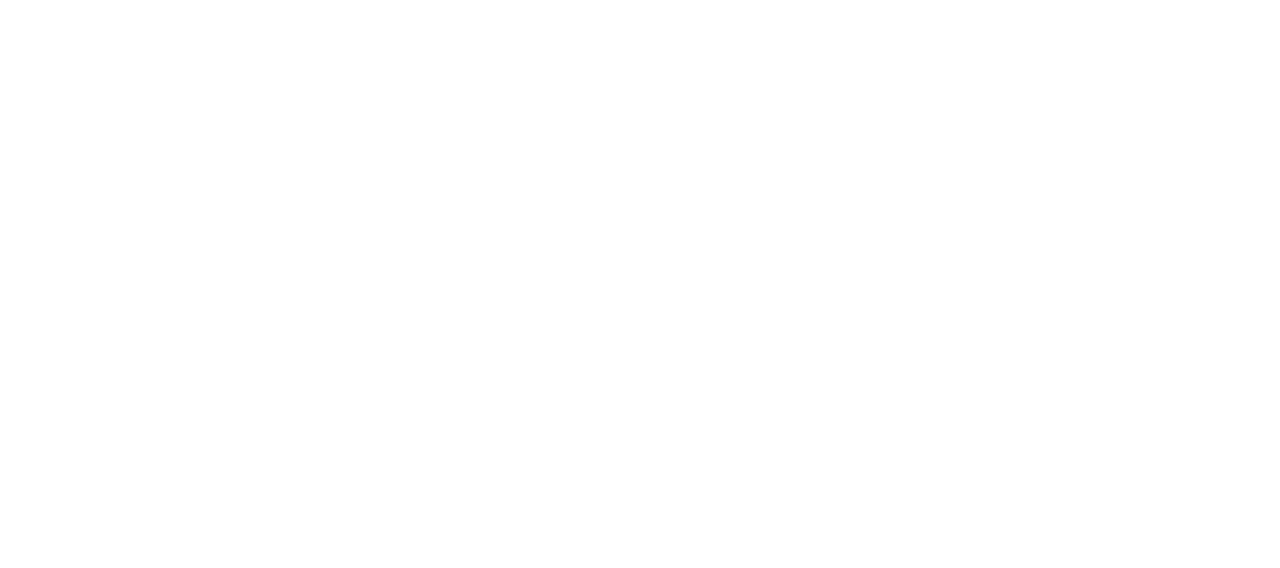
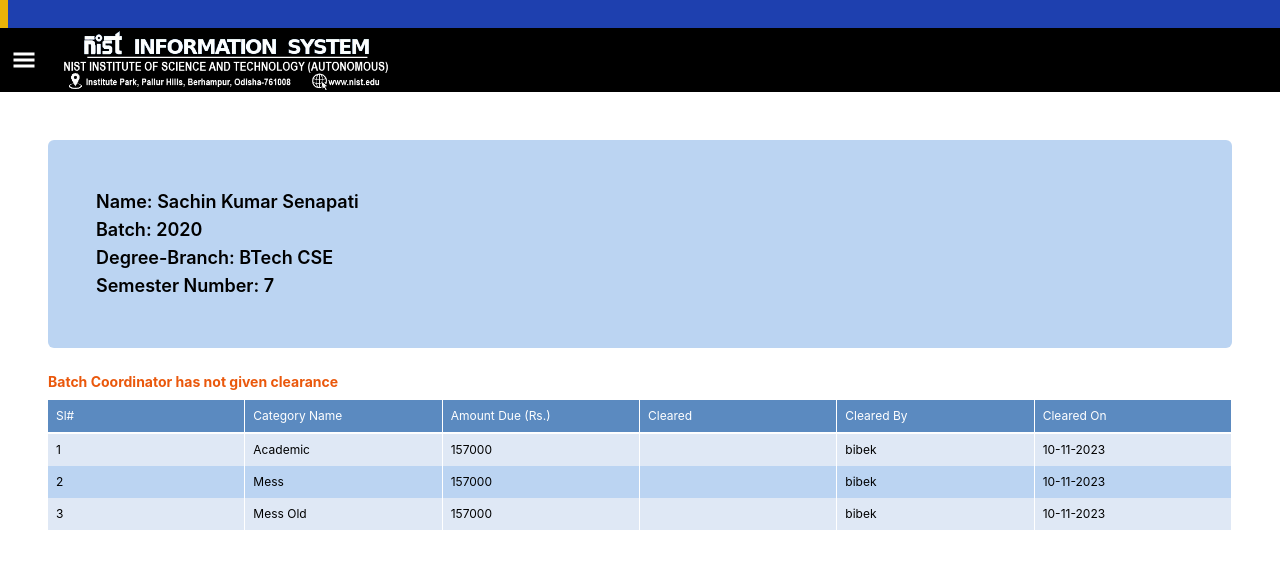
Before and after one commit to sachinsenapati/nis, a React (Create React App) app: page /desk/view-clearnance in a window 1280 px wide. Before the commit this address had no page. Shown: the top 568 px of the page. Built offline with nearby package versions, Linux system fonts and the light colour scheme.

Commit message:
viewClearance designed

```diff
--- a/src/App.js
+++ b/src/App.js
@@ -5,6 +5,7 @@
 import ViewInternalMark from "./pages/ViewInternalMark";
 import Welcome from "./pages/Welcome";
 import ViewDues from "./pages/ViewDues";
+import ViewClearance from "./pages/ViewClearance";
 
 function App() {
   return (
@@ -14,6 +15,7 @@
         <Route path="/desk/view-attendance" element={<ViewAttendence />} />
         <Route path="/desk/view-marks" element={<ViewInternalMark />} />
         <Route path="/desk/view-dues" element={<ViewDues />} />
+        <Route path="/desk/view-clearnance" element={<ViewClearance />} />
       </Routes>
     </BrowserRouter>
   );
--- /dev/null
+++ b/src/components/ClearanceCard.js
@@ -0,0 +1,30 @@
+import React from 'react'
+
+const ClearanceCard = ({col,details}) => {
+  return (
+    <div>
+      <div className="th-bg border-b-2 border-white text-white grid grid-cols-6 gap-0 text-xs">
+        {col.map((column) => (
+          <div className="p-2 border-r border-white">{column}</div>
+        ))}
+      </div>
+      {details.map((detail, index) => (
+        <div
+          key={index}
+          className={`${
+            index % 2 === 0 ? "tr-e-bg" : "tr-o-bg"
+          } border-white grid grid-cols-6 gap-0 text-xs`}
+        >
+          <div className="p-2 border-r border-white">{index + 1}</div>
+          <div className="p-2 border-r border-white">{detail.Category}</div>
+          <div className="p-2 border-r border-white">{detail.AmountDue}</div>
+          <div className="p-2 border-r border-white">{detail.Cleared}</div>
+          <div className="p-2 border-r border-white">{detail.ClearedBy}</div>
+          <div className="p-2 border-r border-white">{detail.clearedOn}</div>
+        </div>
+      ))}
+    </div>
+  );
+}
+
+export default ClearanceCard
--- a/src/components/Navbar2.js
+++ b/src/components/Navbar2.js
@@ -48,7 +48,7 @@
         },
         {
           link: "/desk/view-clearnance",
-          name: "View Internal Marks",
+          name: "View Clearance Details",
         },
       ],
     },
--- /dev/null
+++ b/src/pages/ViewClearance.js
@@ -0,0 +1,57 @@
+import React from "react";
+import Navbar2 from "../components/Navbar2";
+import ClearanceCard from "../components/ClearanceCard";
+
+const ViewClearance = () => {
+  const details = [
+    {
+      Category: "Academic",
+      AmountDue: 157000,
+      Cleared: true,
+      ClearedBy: "bibek",
+      clearedOn: "10-11-2023",
+    },
+    {
+      Category: "Mess",
+      AmountDue: 157000,
+      Cleared: true,
+      ClearedBy: "bibek",
+      clearedOn: "10-11-2023",
+    },
+    {
+      Category: "Mess Old",
+      AmountDue: 157000,
+      Cleared: true,
+      ClearedBy: "bibek",
+      clearedOn: "10-11-2023",
+    },
+  ];
+  const col = [
+    "Sl#",
+    "Category Name",
+    "Amount Due (Rs.)",
+    "Cleared",
+    "Cleared By",
+    "Cleared On",
+  ];
+
+  return (
+    <>
+      <Navbar2 />
+      <div className="p-4 md:p-8 lg:p-12">
+        <div className="tr-o-bg p-4 md:p-8 lg:p-12 rounded-md mb-4">
+          <p className="text-lg font-semibold">Name: Sachin Kumar Senapati</p>
+          <p className="text-lg font-semibold">Batch: 2020</p>
+          <p className="text-lg font-semibold">Degree-Branch: BTech CSE</p>
+          <p className="text-lg font-semibold">Semester Number: 7</p>
+        </div>
+        <p className="text-orange-600 font-bold text-sm py-2">
+          Batch Coordinator has not given clearance
+        </p>
+        <ClearanceCard col={col} details={details} />
+      </div>
+    </>
+  );
+};
+
+export default ViewClearance;
```
